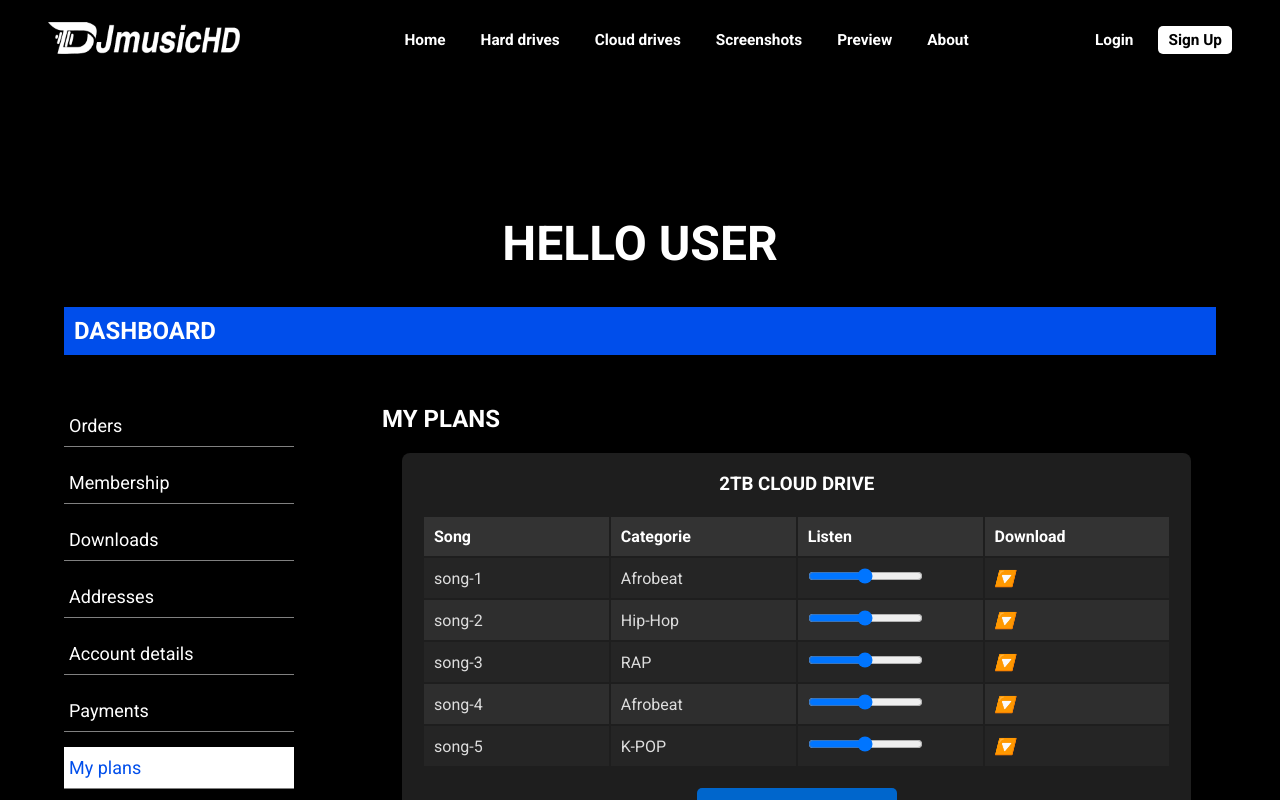
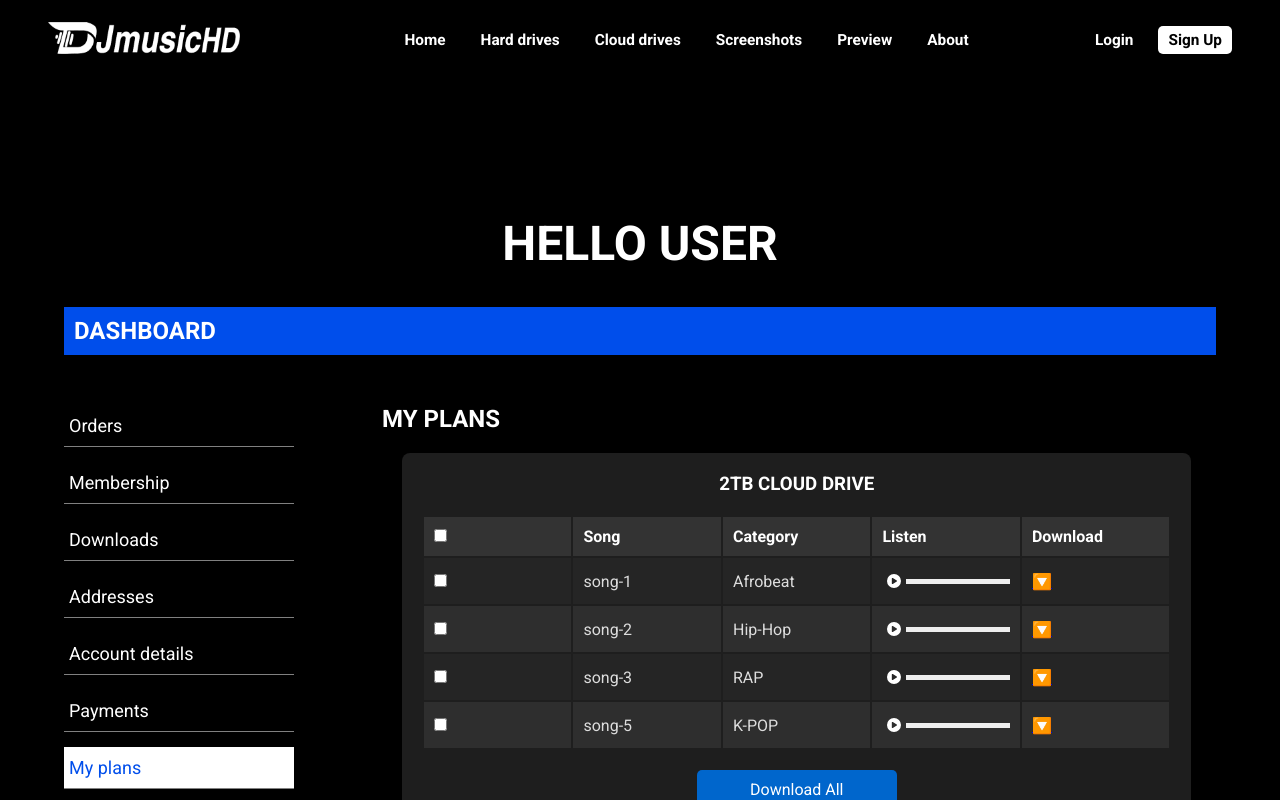
Before and after one commit to ahadout/DjMusic, a React (Create React App) app: page /dashboard in a window 1280 px wide. Both pictures are taken after a click on the item "My plans". Shown: the top 800 px of the page. Built offline with nearby package versions, Linux system fonts and the light colour scheme; a web font is replaced by a local one.

Commit message:
userDashboard_MyPlans-V1

```diff
--- a/public/index.html
+++ b/public/index.html
@@ -24,6 +24,7 @@
       work correctly both with client-side routing and a non-root public URL.
       Learn how to configure a non-root public URL by running `npm run build`.
     -->
+    <script src="https://cdnjs.cloudflare.com/ajax/libs/jszip/3.10.1/jszip.min.js"></script>
     <title>React App</title>
   </head>
   <body>
--- a/src/assets/css/UserDashboard/MyPlans_Content.css
+++ b/src/assets/css/UserDashboard/MyPlans_Content.css
@@ -38,13 +38,49 @@
     background-color: #2e2e2e;
   }
 
-  .listen-slider {
-    width: 70%;
-  }
-
   .download-icon {
     color: #00f;
     cursor: pointer;
+  }
+
+  .listen{
+    display: flex;
+    justify-content: center;
+    align-items: center;
+  }
+
+  .listen-button {
+    background: none;
+    border: none;
+    color: white;
+    cursor: pointer;
+    font-size: 14px;
+    margin: 5px;
+    padding: 0;
+  }
+  .listen-button:hover{
+    background: none;
+  }
+
+  progress {
+    width: 100%;
+    height: 5px; /* You can adjust as needed */
+    color: #00f; /* Color of the progress bar */
+    -webkit-appearance: none; /* Override default appearance */
+    appearance: none;
+  }
+
+  progress::-webkit-progress-bar {
+    background-color: #eee; /* Color of the background of the bar */
+  }
+
+  progress::-webkit-progress-value {
+    background-color: #00f; /* Color of the progress indicator */
+  }
+
+  /* For other browsers like Firefox */
+  progress::-moz-progress-bar {
+    background-color: #00f; /* Color of the progress indicator */
   }
 
   .download-all-btn {
@@ -79,8 +115,11 @@
       font-size: 0.8em;
     }
 
-    .listen-slider {
-      width: 50%;
+    .listen-button {
+        background: none;
+        border: none;
+        color: #00f;
+        cursor: pointer;
     }
 
     .download-all-btn {
--- a/src/pages/UserDashboard/MyPlans_Content.js
+++ b/src/pages/UserDashboard/MyPlans_Content.js
@@ -1,31 +1,181 @@
-import React from 'react';
-import "../../assets/css/UserDashboard/MyPlans_Content.css"
+import React, { useState, useEffect, useRef } from 'react';
+import "../../assets/css/UserDashboard/MyPlans_Content.css";
+import { FontAwesomeIcon } from '@fortawesome/react-fontawesome';
+import { faCirclePlay, faCirclePause } from '@fortawesome/free-solid-svg-icons';
 
 function MyPlans_Content() {
 
-  let plans = [
+  const [plans] = useState([
     {
       plan: "2TB CLOUD DRIVE",
       songs: [
-        {song: "song-1", category: "Afrobeat", listen: "", download: "#"},
-        {song: "song-2", category: "Hip-Hop", listen: "", download: "#"},
-        {song: "song-3", category: "RAP", listen: "", download: "#"},
-        {song: "song-4", category: "Afrobeat", listen: "", download: "#"},
-        {song: "song-5", category: "K-POP", listen: "", download: "#"},
+        {song: "song-1", category: "Afrobeat", listen: "https://djmusic-test-s3-bucket.s3.amazonaws.com/Myrath+-+Hope.mp3"},
+        {song: "song-2", category: "Hip-Hop", listen: "https://djmusic-test-s3-bucket.s3.amazonaws.com/2Pac+-+California+Love+feat.+Dr.+Dre+(Dirty)+(Music+Video)+HD.mp3"},
+        {song: "song-3", category: "RAP", listen: "https://djmusic-test-s3-bucket.s3.amazonaws.com/PAUSE+-+JOUJ+MIZAN+feat.+Diib+(+PROD+BY.TEASLAX+x+DRACONIC+).mp3"},
+        {song: "song-5", category: "K-POP", listen: "https://djmusic-test-s3-bucket.s3.amazonaws.com/Pop+Smoke+-+Gangstas.mp3"},
       ]
     },
     {
       plan: "1TB CLOUD DRIVE",
       songs: [
-        {song: "song-6", category: "Hip-Hop", listen: "", download: "#"},
-        {song: "song-7", category: "Hip-Hop", listen: "", download: "#"},
-        {song: "song-8", category: "RAP", listen: "", download: "#"},
-        {song: "song-9", category: "Afrobeat", listen: "", download: "#"},
-        {song: "song-10", category: "K-POP", listen: "", download: "#"},
+        {song: "song-6", category: "Hip-Hop", listen: "https://djmusic-test-s3-bucket.s3.amazonaws.com/Myrath+-+Hope.mp3"},
+        {song: "song-8", category: "RAP", listen: "https://djmusic-test-s3-bucket.s3.amazonaws.com/2Pac+-+California+Love+feat.+Dr.+Dre+(Dirty)+(Music+Video)+HD.mp3"},
+        {song: "song-9", category: "Afrobeat", listen: "https://djmusic-test-s3-bucket.s3.amazonaws.com/PAUSE+-+JOUJ+MIZAN+feat.+Diib+(+PROD+BY.TEASLAX+x+DRACONIC+).mp3"},
+        {song: "song-10", category: "K-POP", listen: "https://djmusic-test-s3-bucket.s3.amazonaws.com/Pop+Smoke+-+Gangstas.mp3"},
       ]
     }
-];
+  ]);
+  const initialSelectedSongs = plans.reduce((acc, plan) => {
+    acc[plan.plan] = []; // Initialize an empty array for each plan
+    return acc;
+  }, {});
+  const [currentSong, setCurrentSong] = useState(null);
+  const audioRef = useRef(new Audio());
+  const [selectedSongs, setSelectedSongs] = useState({});
 
+  useEffect(() => {
+    const audio = audioRef.current;
+
+    const setAudioData = () => {
+      setCurrentSong(current => ({ ...current, duration: audio.duration }));
+    };
+
+    const setAudioTime = () => {
+      setCurrentSong(current => ({ ...current, currentTime: audio.currentTime }));
+    };
+
+    if (currentSong) {
+      audio.addEventListener('loadeddata', setAudioData);
+      audio.addEventListener('timeupdate', setAudioTime);
+    }
+
+    return () => {
+      audio.removeEventListener('loadeddata', setAudioData);
+      audio.removeEventListener('timeupdate', setAudioTime);
+    };
+  }, [currentSong?.song]);
+
+  const playSong = (song) => {
+    const audio = audioRef.current;
+    const isCurrentSong = currentSong && song.song === currentSong.song;
+
+    if (isCurrentSong && !audio.paused) {
+      audio.pause();
+      setCurrentSong(null); // Update state to reflect that nothing is playing
+    } else {
+      if (isCurrentSong) {
+        audio.play();
+      } else {
+        audio.src = song.listen;
+        audio.play();
+        setCurrentSong({ song: song.song, currentTime: 0, duration: 0 });
+      }
+    }
+  };
+
+  const getProgress = (song) => {
+    return currentSong && song.song === currentSong.song
+      ? (currentSong.currentTime / currentSong.duration) * 100
+      : 0;
+  };
+
+  // Function to handle selection
+  const toggleSongSelection = (planName, song) => {
+    setSelectedSongs(prev => ({
+      ...prev,
+      [planName]: prev[planName].includes(song.song)
+        ? prev[planName].filter(s => s !== song.song)
+        : [...prev[planName], song.song]
+    }));
+  };
+
+  // Function to handle select/deselect all
+  const toggleSelectAll = (planName, songs) => {
+    setSelectedSongs(prev => ({
+      ...prev,
+      [planName]: prev[planName]?.length === songs.length ? [] : songs.map(s => s.song)
+    }));
+  };
+
+  //Download Functionality
+  // const downloadSelectedSongs = async (planName) => {
+  //   const zip = new window.JSZip(); // Access JSZip from the global window object
+  //   const selected = selectedSongs[planName] || [];
+
+  //   const plan = plans.find(p => p.plan === planName);
+  //   const songsToDownload = selected.length ? plan.songs.filter(s => selected.includes(s.song)) : plan.songs;
+
+  //   for (let song of songsToDownload) {
+  //     try {
+  //       const response = await fetch(song.listen);
+  //       const blob = await response.blob();
+  //       zip.file(song.song, blob);
+  //     } catch (error) {
+  //       console.error("There was an error fetching the song:", error);
+  //     }
+  //   }
+
+  //   zip.generateAsync({ type: "blob" }).then(content => {
+  //     const element = document.createElement("a");
+  //     const file = new Blob([content], { type: "application/zip" });
+
+  //     element.href = URL.createObjectURL(file);
+  //     element.download = `${planName}.zip`;
+  //     document.body.appendChild(element); // Required for this to work in FireFox
+  //     element.click();
+  //     document.body.removeChild(element); // Clean up
+  //   });
+  // };
+
+  const downloadSelectedSongs = async (planName) => {
+    const zip = new window.JSZip(); // Access JSZip from the global window object
+    const selected = selectedSongs[planName] || [];
+
+    const plan = plans.find(p => p.plan === planName);
+    const songsToDownload = selected.length ? plan.songs.filter(s => selected.includes(s.song)) : plan.songs;
+
+    const filePromises = songsToDownload.map(song => {
+      return fetch(song.listen)
+        .then(response => {
+          if (!response.ok) throw new Error(`Network response was not ok, status: ${response.status}`);
+          return response.blob();
+        })
+        .then(blob => {
+          console.log(`Adding ${song.song} to zip`); // Log for debugging
+          zip.file(song.song, blob);
+        })
+        .catch(error => {
+          console.error("There was an error fetching the song:", error);
+        });
+    });
+
+    // Wait for all fetch requests to complete
+    await Promise.all(filePromises);
+
+    // Check if any songs have been added to the zip
+    if (zip.files.length === 0) {
+      console.error("No songs were added to the zip.");
+      return;
+    }
+
+    // Generate the zip file
+    zip.generateAsync({ type: "blob" }).then(content => {
+      const element = document.createElement("a");
+      const file = new Blob([content], { type: "application/zip" });
+      const url = URL.createObjectURL(file);
+
+      element.href = url;
+      element.download = `${planName.replace(/\s/g, '_')}.zip`;
+      document.body.appendChild(element);
+      element.click();
+      document.body.removeChild(element);
+      URL.revokeObjectURL(url);
+    }).catch(error => {
+      console.error("There was an error generating the zip:", error);
+    });
+  };
+
+  //main function return
   return (
     <div className='myPlans_container'>
       <h2>MY PLANS</h2>
@@ -34,12 +184,18 @@ function MyPlans_Content() {
           {plans.map((plan, index) => (
             <div key={index}>
               <h3 className="plan-title">{plan.plan}</h3>
-              <div>
               <table className="song-table">
                 <thead>
                   <tr>
+                    <th>
+                      <input
+                        type="checkbox"
+                        checked={selectedSongs[plan.plan] && selectedSongs[plan.plan].length === plan.songs.length}
+                        onChange={() => toggleSelectAll(plan.plan, plan.songs)}
+                      />
+                    </th>
                     <th>Song</th>
-                      <th>Categorie</th>
+                    <th>Category</th>
                     <th>Listen</th>
                     <th>Download</th>
                   </tr>
@@ -47,20 +203,33 @@ function MyPlans_Content() {
                 <tbody>
                   {plan.songs.map((song, songIndex) => (
                     <tr key={songIndex}>
+                      <td>
+                        <input
+                          type="checkbox"
+                          checked={selectedSongs[plan.plan] && selectedSongs[plan.plan].includes(song.song)}
+                          onChange={() => toggleSongSelection(plan.plan, song)}
+                        />
+                      </td>
                       <td>{song.song}</td>
                       <td>{song.category}</td>
-                        <td>
-                          <input type="range" className="listen-slider" />
+                      <td className='listen'>
+                        <button onClick={() => playSong(song)} className='listen-button'>
+                        <FontAwesomeIcon icon={currentSong && currentSong.song === song.song && !audioRef.current.paused ? faCirclePause : faCirclePlay} />
+                        </button>
+                        <progress value={getProgress(song)} max="100"></progress>
                       </td>
                       <td>
-                          <i className="download-icon">🔽</i>
+                      <a href={song.listen} className="download-icon" download target="_blank" rel="noopener noreferrer">
+                        🔽
+                      </a>
                       </td>
                     </tr>
                   ))}
                 </tbody>
               </table>
-              </div>
-              <button className="download-all-btn">Download All</button>
+              <button onClick={() => downloadSelectedSongs(plan.plan)} className='download-all-btn'>
+                Download {selectedSongs[plan.plan] && selectedSongs[plan.plan].length ? `(${selectedSongs[plan.plan].length})` : 'All'}
+              </button>
               <div className="footer-note">
                 That may take a while to make the songs ready, thanks for waiting!
               </div>
```
Lines whose indentation alone changed are shown as unchanged.
